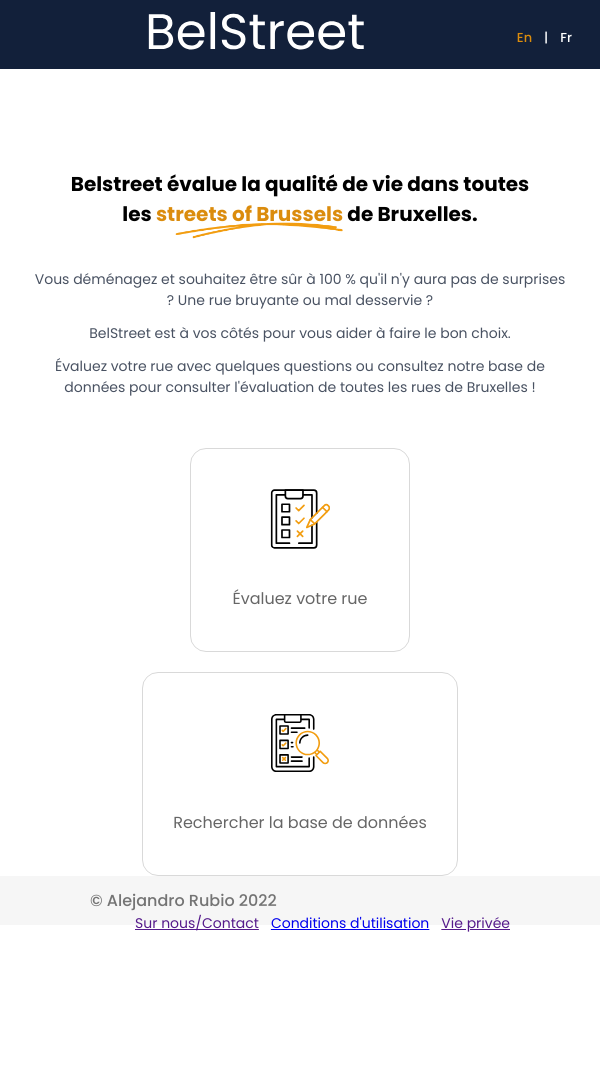
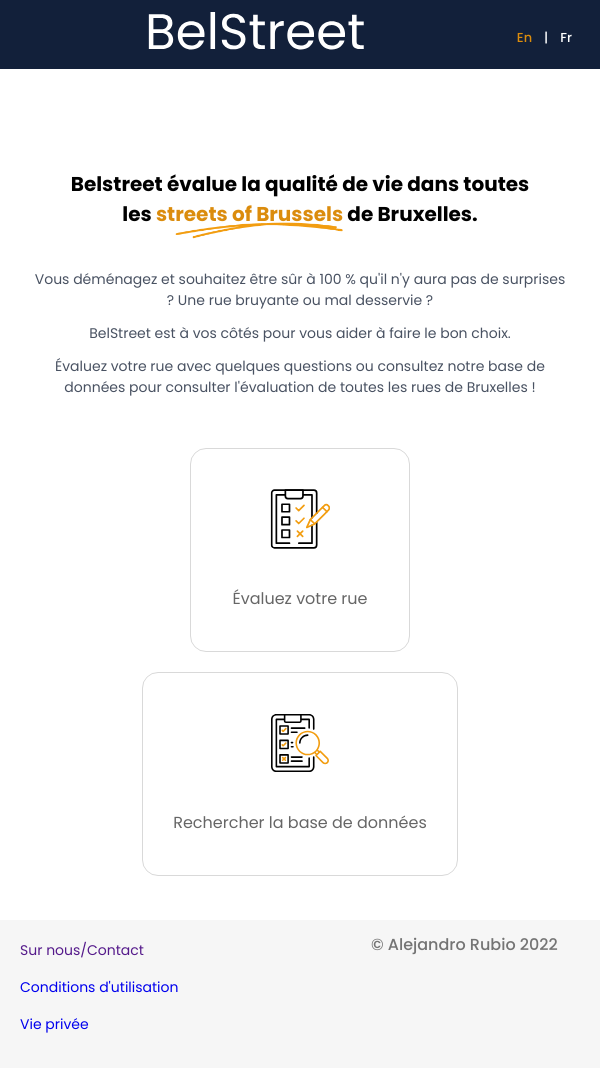
Before and after one commit to HassanSattar147/belstreet, a React (Vite) app: page / in a window 600 px wide. Shown: the top 1068 px of the page. Before the commit the page ends 934 px from the top, so only its background shows below. Built offline with nearby package versions, Linux system fonts and the light colour scheme.

Commit message:
responsive filter

```diff
--- a/src/App.css
+++ b/src/App.css
@@ -13,10 +13,41 @@
 }
 
 .footer__links {
-    float: right;
-    display: flex;
     gap: 12px;
     color: #333;
     text-decoration: none;
     font-size: 14px;
 }
+
+@media screen and (min-width: 600px) {
+    .footer__links {
+        float: right;
+        display: flex;
+        gap: 12px;
+        color: #333;
+        text-decoration: none;
+        font-size: 14px;
+    }
+}
+
+@media screen and (max-width: 600px) {
+    .footer {
+        display: block;
+        padding-left: 20px;
+        padding-right: 20px;
+        height: 170px;
+    }
+    .footer__links {
+        float: left;
+        display: block;
+    }
+    .footer__links p {
+        float: left;
+        display: block;
+    }
+    .footer-link {
+        width: 100%;
+        margin: 8px 0px;
+        display: block !important;
+    }
+}
--- a/src/components/Elements/Footer.tsx
+++ b/src/components/Elements/Footer.tsx
@@ -9,22 +9,28 @@ function Footer () {
             </span>
             <span className="footer__links">
                 <a href="">
+                    <p className="footer-link">
                     <FormattedMessage
                         defaultMessage="Sur nous/Contact"
                         id="footer.contact"
                     />
+                    </p>
                 </a>
                 <a href="/terms">
+                    <p className="footer-link">
                     <FormattedMessage
                         defaultMessage="Conditions d'utilisation"
                         id="footer.conditions"
                     />
+                    </p>
                 </a>
-                <a href="">
+                <a href="/privacy">
+                    <p className="footer-link">
                     <FormattedMessage
                         defaultMessage="Vie privée"
                         id="footer.privacy"
                     />
+                    </p>
                 </a>
             </span>
         </div>
--- a/src/components/Homepage/index.tsx
+++ b/src/components/Homepage/index.tsx
@@ -65,8 +65,9 @@ const Homepage = () => {
           </Link>
         </div>
       </div>
-
+      <div style={{ marginTop: 44, }}>
       <Footer />
+      </div>
     </div>
   );
 };
--- a/src/styles/pageThree.css
+++ b/src/styles/pageThree.css
@@ -1,7 +1,6 @@
 .page-three {
   min-height: 100vh;
   background-color: #f8f8f8;
-  padding-bottom: 100px;
 }
 
 .page-three-content__header p {
```
